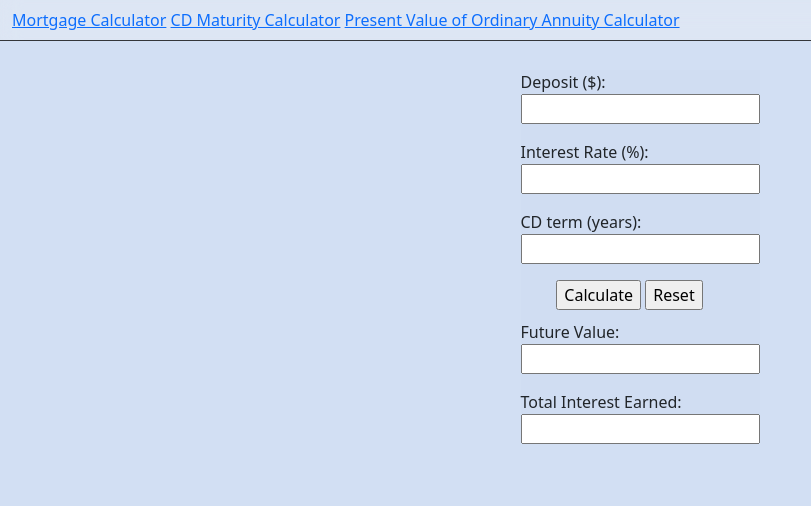
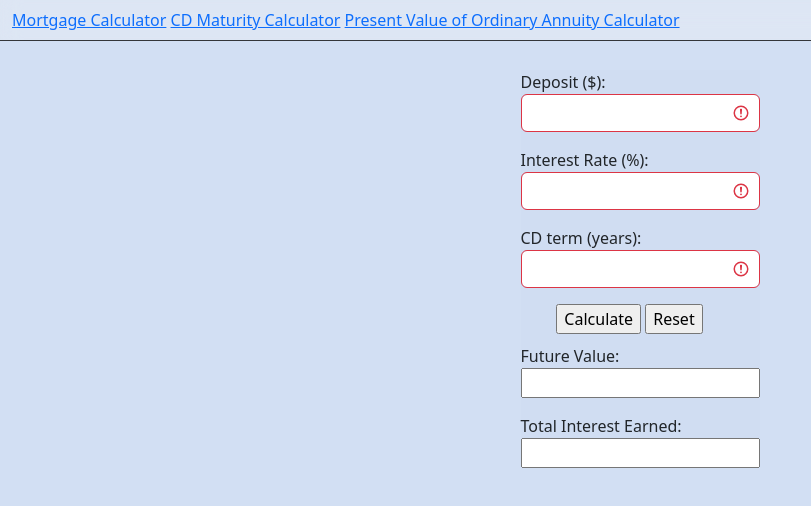
Before and after one commit to kitsuana/Workbook2_FinancialCalculators, a plain HTML site: page cdMaturityCalculator.html in a window 1280 px wide. Shown: the whole page, without its empty margins (0-811 px from the left). Drawn offline with nearby package versions, Linux system fonts and the light colour scheme.

Commit message:
finalized readme file

```diff
--- a/cdMaturityCalculator.html
+++ b/cdMaturityCalculator.html
@@ -20,9 +20,10 @@
             </nav>
         </header>
         <main>
-            <p>Deposit ($): <input type="number" id="depositField" required /></p>
-            <p>Interest Rate (%): <input type="number" id="interestRateField" required /></p>
-            <p>CD term (years): <input type="number" id="termLengthField" required /></p>
+            <form class="was-validated">
+                <p>Deposit ($): <input type="number" id="depositField" class="form-control" required /></p>
+                <p>Interest Rate (%): <input type="number" id="interestRateField" class="form-control" required /></p>
+                <p>CD term (years): <input type="number" id="termLengthField" class="form-control" required /></p>
 
                 <div class="buttons">
                     <input type="button" value="Calculate" id="calculateButton" />
@@ -32,6 +33,7 @@
                 <p>Future Value: <input type="number" id="futureValueField" readonly /></p>
                 <p>Total Interest Earned: <input type="number" id="totatlInterestField" readonly /></p>
                 <!-- <p><input type="text" id="answerField" readonly></p> -->
+            </form>
         </main>
 
         <script src="scripts/cdMaturityCalculator.js"></script>
```
Also changed, not shown: 1 other file. Lines whose indentation alone changed are shown as unchanged.
